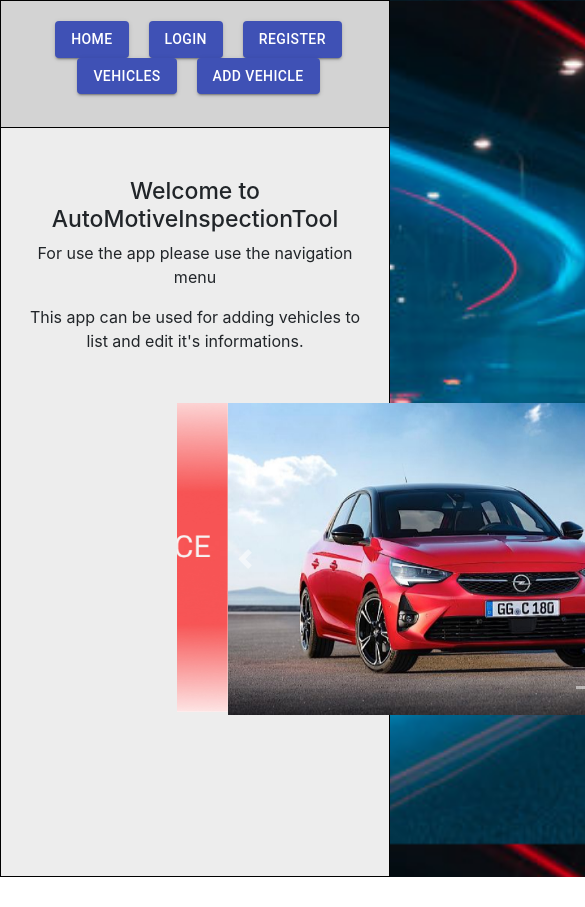
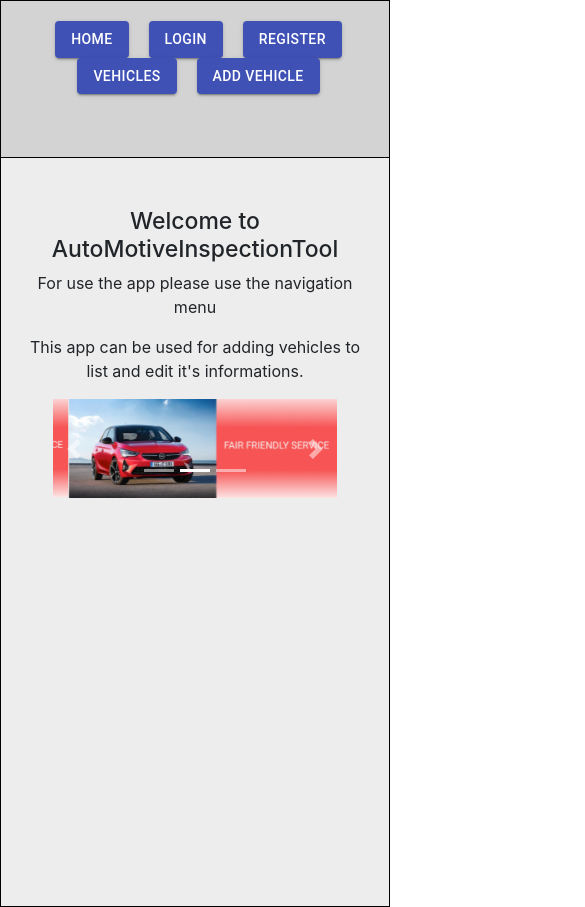
Before and after one commit to kamilbochno/AutoMotiveInspectionTool, a React (Create React App) app: page / in a window 390 px wide. Shown: the top 907 px of the page, 585 px wide, since content can reach past the window. Before the commit the page ends 877 px from the top, so only its background shows below. Built offline with nearby package versions, Linux system fonts and the light colour scheme.

Commit message:
Add carousel responsivity

```diff
--- a/src/Components/Home/Home.css
+++ b/src/Components/Home/Home.css
@@ -45,6 +45,10 @@
         width: 100%;
 
     }
+    .carousel {
+        margin: 0 auto;
+        width: 65%;
+    }
 }
 
 @media screen and (max-width: 1130px) {
@@ -60,7 +64,10 @@
         font-size: 23px;
     }
     .Navigation {
-        height: 150px;
+        height: 180px;
     }
-
+    .carousel {
+        margin: 0 auto;
+        width: 80%;
+    }
 }
```
